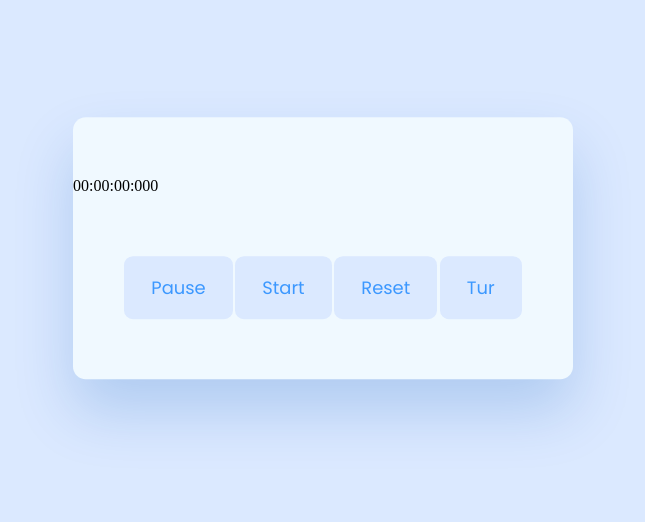
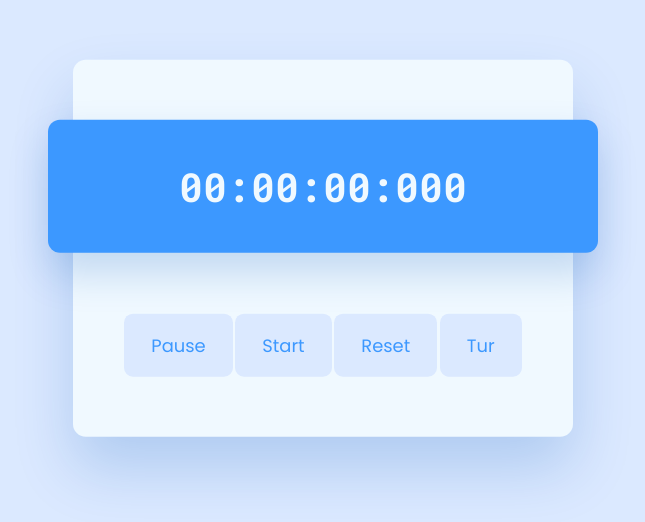
Before and after one commit to ilknurtuncer/chronometer, a plain HTML site: page index.html in a window 1280 px wide. Shown: the part 152-674 px from the top of the page, without its empty margins (317-962 px from the left). Drawn offline with Linux system fonts and the light colour scheme.

Commit message:
absolute-relative

```diff
--- a/style.css
+++ b/style.css
@@ -20,7 +20,7 @@ body {
     box-shadow: 0 1.97em 3.75em rgba(1, 87, 185, 0.2);
 }
 
-/* .timer-display {
+.timer-display {
     position: relative;
     width: 110%;
     background-color: #3c98ff;
@@ -34,7 +34,7 @@ body {
     justify-content: space-around;
     border-radius: 0.3em;
     box-shadow: 0 0.5em 1em rgba(1, 87, 185, 0.2);
-} */
+}
 
 .buttons {
     width: 80%;
```
